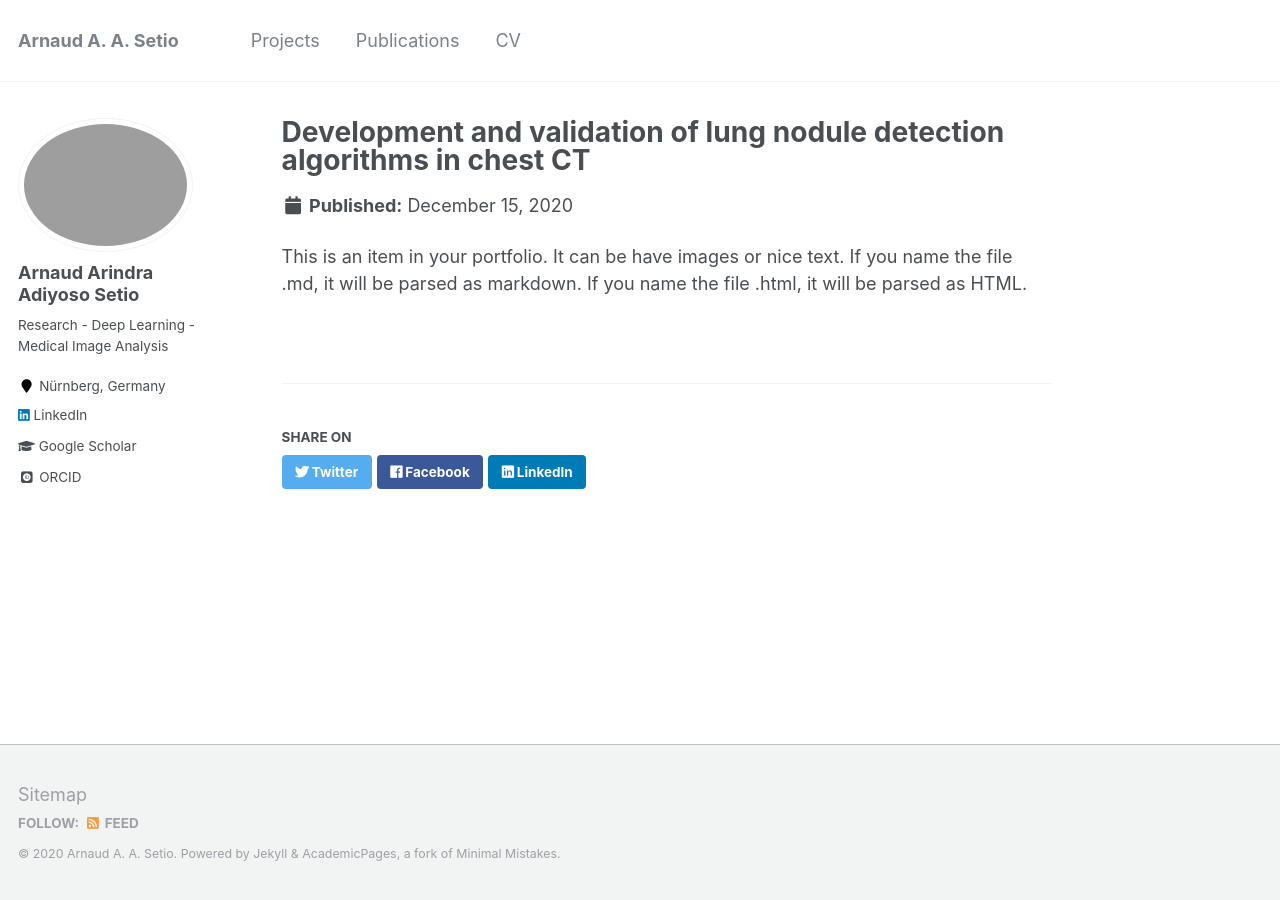
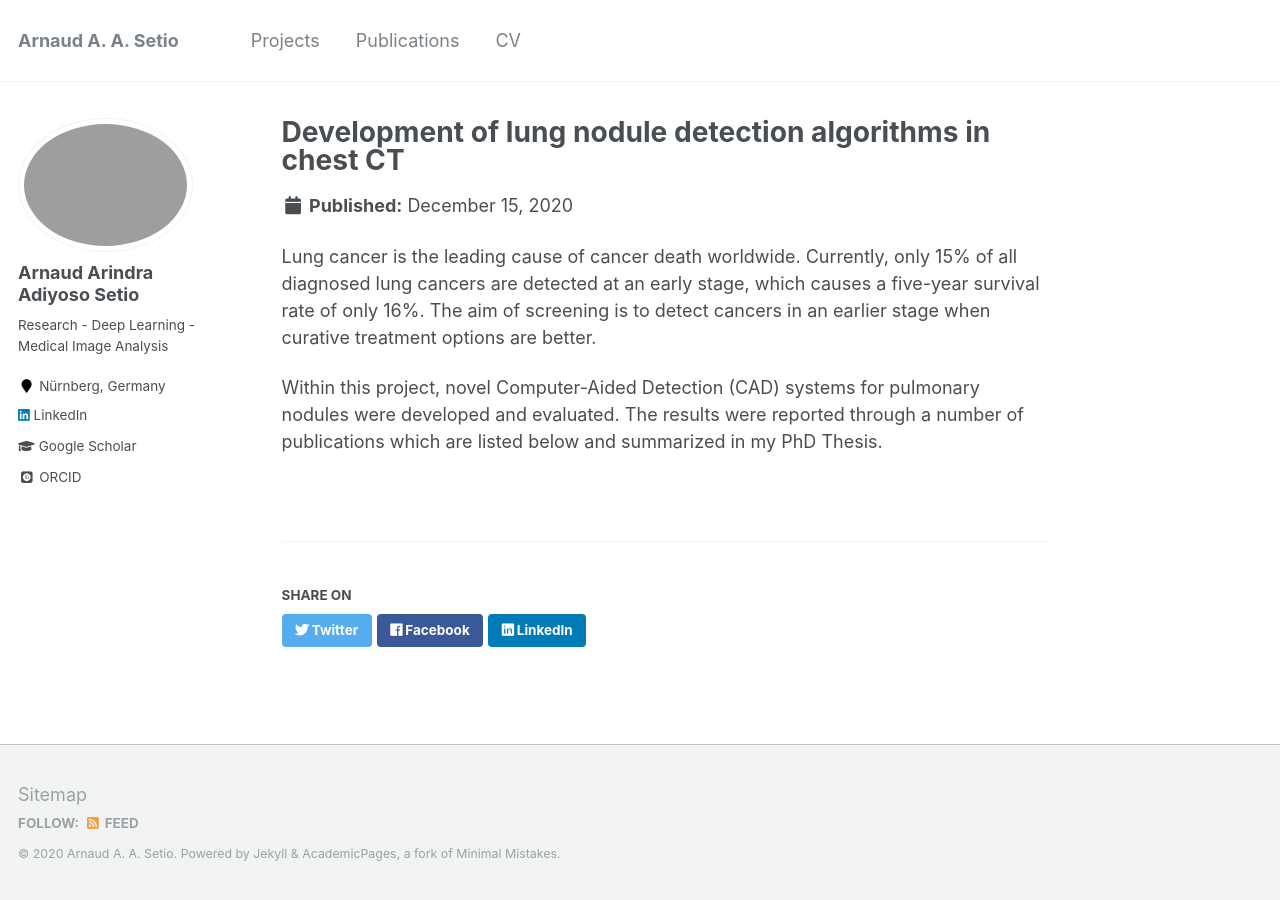
Before and after one commit to arnaudsetio/arnaudsetio.github.io, a Jekyll site: the page built from _portfolio/portfolio-1.md, in a window 1280 px wide. Built offline with Jekyll 4.4.1, drawn with Linux system fonts in a browser that asks for light colours; some web fonts are replaced.

Commit message:
Update portfolio-1.md

```diff
--- a/_portfolio/portfolio-1.md
+++ b/_portfolio/portfolio-1.md
@@ -1,7 +1,9 @@
 ---
-title: "Development and validation of lung nodule detection algorithms in chest CT"
-excerpt: "Lung cancer is an aggressive disease resulting in more than one million deaths per year worldwide. In this project, novel nodule detection algorithms were developed.<br/><img src='/images/nodule_detection.png'>"
+title: "Development of lung nodule detection algorithms in chest CT"
+excerpt: "Automatic detection of lung nodules using pattern recognition and deep learning algorithms.<br/><img src='/images/nodule_detection.png'>"
 collection: portfolio
 ---
 
-This is an item in your portfolio. It can be have images or nice text. If you name the file .md, it will be parsed as markdown. If you name the file .html, it will be parsed as HTML.
+Lung cancer is the leading cause of cancer death worldwide. Currently, only 15% of all diagnosed lung cancers are detected at an early stage, which causes a five-year survival rate of only 16%. The aim of screening is to detect cancers in an earlier stage when curative treatment options are better.
+
+Within this project, novel Computer-Aided Detection (CAD) systems for pulmonary nodules were developed and evaluated. The results were reported through a number of publications which are listed below and summarized in my PhD Thesis.
```
